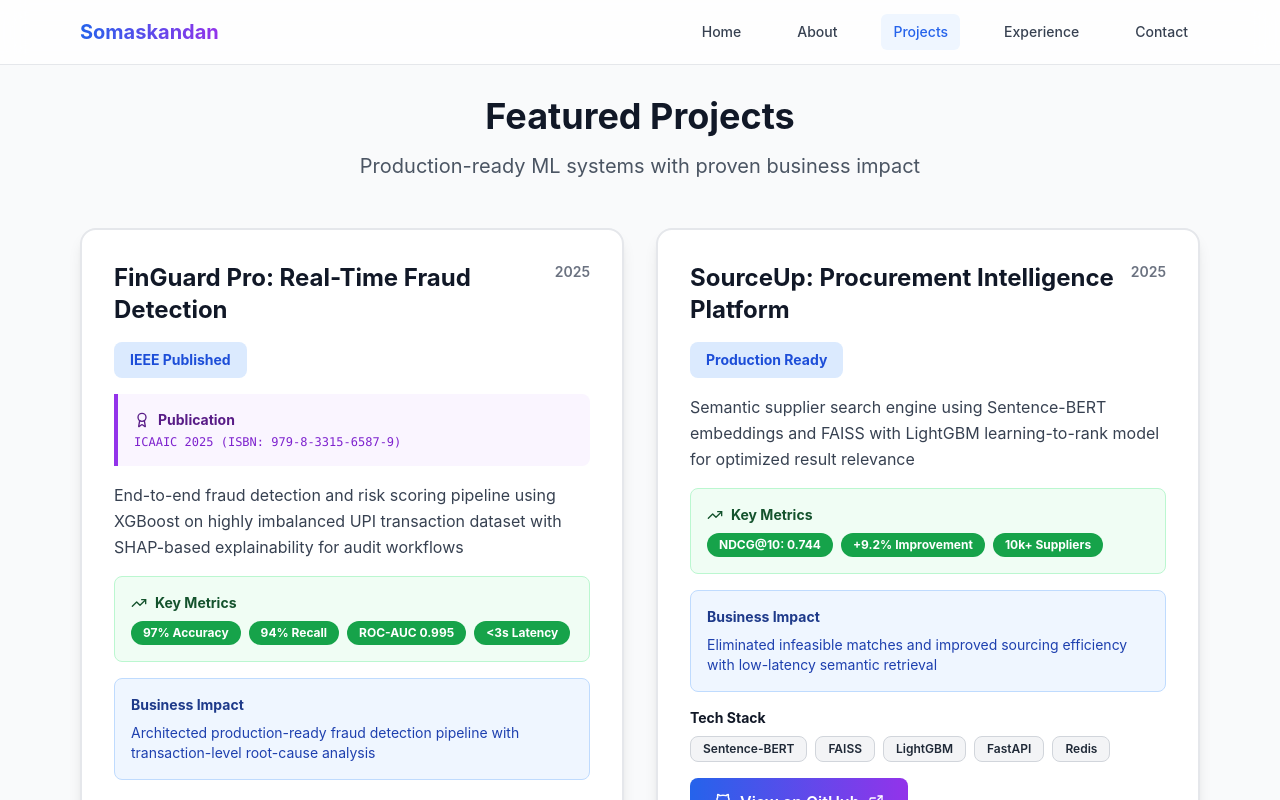
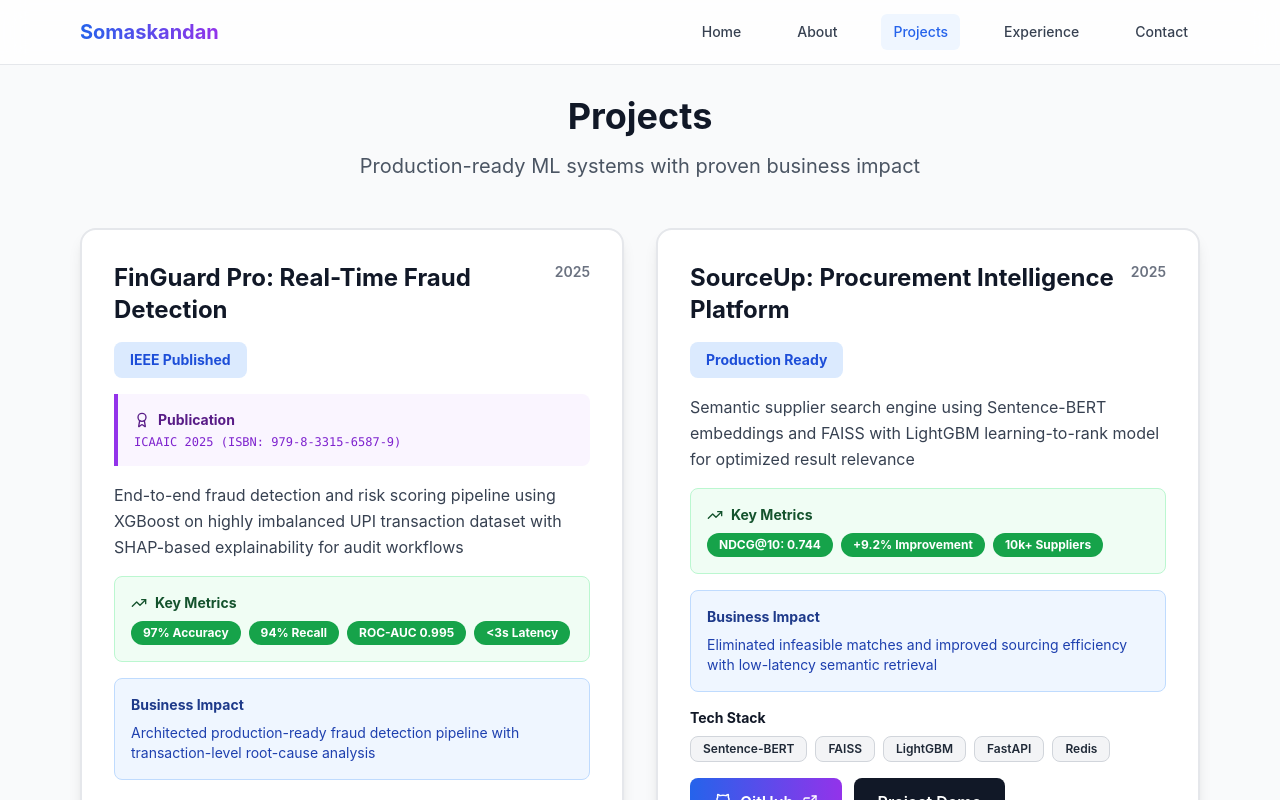
Before and after one commit to Somaskandan931/portfolio-project, a React (Create React App) app: page / in a window 1280 px wide. Both pictures are taken after a click on the button "View Projects". Shown: the top 800 px of the page. Built offline with nearby package versions, Linux system fonts and the light colour scheme.

Commit message:
New commit

```diff
--- a/src/pages/Projects.jsx
+++ b/src/pages/Projects.jsx
@@ -12,6 +12,7 @@ const ProjectsPage = () => {
       impact:
         "Architected production-ready fraud detection pipeline with transaction-level root-cause analysis",
       link: "https://github.com/Somaskandan931/FinGuardPro",
+      demo: "https://drive.google.com/file/d/1LTMYP7VPCpklF0AAOyjAVMimyFERYrCS/view",
       status: "IEEE Published",
       publication: "ICAAIC 2025 (ISBN: 979-8-3315-6587-9)",
       date: "2025"
@@ -25,6 +26,7 @@ const ProjectsPage = () => {
       impact:
         "Eliminated infeasible matches and improved sourcing efficiency with low-latency semantic retrieval",
       link: "https://github.com/Somaskandan931/SourceUp",
+      demo: "https://drive.google.com/file/d/1DbSymRpBRE23KeZ_wRbQQlbEPcNqokz8/view",
       status: "Production Ready",
       date: "2025"
     },
@@ -37,6 +39,7 @@ const ProjectsPage = () => {
       impact:
         "Implemented embedding-based indexing for query-aware retrieval and automated resume generation",
       link: "https://github.com/Somaskandan931/CareerGenie",
+      demo: "https://drive.google.com/file/d/1bzKgHFzkdb9tGm2GzU2xQyOVL-soQPkW/view",
       status: "Active Development",
       date: "2025"
     },
@@ -49,6 +52,7 @@ const ProjectsPage = () => {
       impact:
         "Built intelligent paper discovery system with semantic understanding and AI-powered insights",
       link: "https://github.com/Somaskandan931/PaperMind",
+      demo: "https://drive.google.com/file/d/1-phNt-Mw1EcSic8PP1Ris-BR6nwAM_We/view",
       status: "Active Development",
       date: "2024"
     }
@@ -58,38 +62,29 @@ const ProjectsPage = () => {
     <div className="min-h-screen bg-gray-50 pt-24 pb-16">
       <div className="max-w-6xl mx-auto px-4">
         <div className="text-center mb-12">
-          <h2 className="text-4xl font-bold text-gray-900 mb-4">Featured Projects</h2>
-          <p className="text-xl text-gray-600">Production-ready ML systems with proven business impact</p>
+          <h2 className="text-4xl font-bold text-gray-900 mb-4">Projects</h2>
+          <p className="text-xl text-gray-600">
+            Production-ready ML systems with proven business impact
+          </p>
         </div>
 
         <div className="grid md:grid-cols-2 gap-8">
           {projects.map((project, idx) => (
             <div
               key={idx}
-              className={`bg-white rounded-2xl p-8 shadow-lg border-2 ${
-                project.featured
-                  ? 'border-blue-400 ring-4 ring-blue-100'
-                  : 'border-gray-200'
-              } hover:shadow-2xl transition-all transform hover:-translate-y-2`}
+              className="bg-white rounded-2xl p-8 shadow-lg border-2 border-gray-200 hover:shadow-2xl transition-all transform hover:-translate-y-2"
             >
-              {project.featured && (
-                <div className="flex items-center gap-2 mb-4">
-                  <Award className="text-yellow-500" size={24} />
-                  <span className="text-sm font-bold text-yellow-600 uppercase tracking-wide">Featured Project</span>
-                </div>
-              )}
-
               <div className="flex justify-between items-start mb-4">
-                <h3 className="text-2xl font-bold text-gray-900 flex-1 pr-4">{project.title}</h3>
-                <span className="text-sm font-semibold text-gray-500">{project.date}</span>
+                <h3 className="text-2xl font-bold text-gray-900 flex-1 pr-4">
+                  {project.title}
+                </h3>
+                <span className="text-sm font-semibold text-gray-500">
+                  {project.date}
+                </span>
               </div>
 
               <div className="mb-4">
-                <span className={`inline-block px-4 py-2 rounded-lg text-sm font-bold ${
-                  project.featured
-                    ? 'bg-gradient-to-r from-blue-600 to-purple-600 text-white shadow-md'
-                    : 'bg-blue-100 text-blue-700'
-                }`}>
+                <span className="inline-block px-4 py-2 rounded-lg text-sm font-bold bg-blue-100 text-blue-700">
                   {project.status}
                 </span>
               </div>
@@ -100,11 +95,15 @@ const ProjectsPage = () => {
                     <Award size={16} />
                     Publication
                   </p>
-                  <p className="text-xs text-purple-700 font-mono">{project.publication}</p>
+                  <p className="text-xs text-purple-700 font-mono">
+                    {project.publication}
+                  </p>
                 </div>
               )}
 
-              <p className="text-gray-700 mb-4 leading-relaxed">{project.description}</p>
+              <p className="text-gray-700 mb-4 leading-relaxed">
+                {project.description}
+              </p>
 
               <div className="mb-4 bg-green-50 p-4 rounded-lg border border-green-200">
                 <p className="text-sm font-bold text-green-900 mb-2 flex items-center gap-2">
@@ -113,7 +112,10 @@ const ProjectsPage = () => {
                 </p>
                 <div className="flex flex-wrap gap-2">
                   {project.metrics.map((metric, mIdx) => (
-                    <span key={mIdx} className="px-3 py-1 bg-green-600 text-white rounded-full text-xs font-bold">
+                    <span
+                      key={mIdx}
+                      className="px-3 py-1 bg-green-600 text-white rounded-full text-xs font-bold"
+                    >
                       {metric}
                     </span>
                   ))}
@@ -121,21 +123,29 @@ const ProjectsPage = () => {
               </div>
 
               <div className="mb-4 bg-blue-50 p-4 rounded-lg border border-blue-200">
-                <p className="text-sm font-bold text-blue-900 mb-2">Business Impact</p>
+                <p className="text-sm font-bold text-blue-900 mb-2">
+                  Business Impact
+                </p>
                 <p className="text-sm text-blue-800">{project.impact}</p>
               </div>
 
               <div className="mb-4">
-                <p className="text-sm font-bold text-gray-900 mb-2">Tech Stack</p>
+                <p className="text-sm font-bold text-gray-900 mb-2">
+                  Tech Stack
+                </p>
                 <div className="flex flex-wrap gap-2">
                   {project.tech.map((tech, techIdx) => (
-                    <span key={techIdx} className="px-3 py-1 bg-gray-100 text-gray-800 rounded-lg text-xs font-semibold border border-gray-300">
+                    <span
+                      key={techIdx}
+                      className="px-3 py-1 bg-gray-100 text-gray-800 rounded-lg text-xs font-semibold border border-gray-300"
+                    >
                       {tech}
                     </span>
                   ))}
                 </div>
               </div>
 
+              <div className="flex flex-wrap gap-3">
                 <a
                   href={project.link}
                   target="_blank"
@@ -143,9 +153,19 @@ const ProjectsPage = () => {
                   className="inline-flex items-center gap-2 px-6 py-3 bg-gradient-to-r from-blue-600 to-purple-600 text-white rounded-lg hover:shadow-lg transition-all font-semibold"
                 >
                   <Github size={18} />
-                View on GitHub
+                  GitHub
                   <ExternalLink size={16} />
                 </a>
+
+                <a
+                  href={project.demo}
+                  target="_blank"
+                  rel="noopener noreferrer"
+                  className="inline-flex items-center gap-2 px-6 py-3 bg-gray-900 text-white rounded-lg hover:shadow-lg transition-all font-semibold"
+                >
+                  Project Demo
+                </a>
+              </div>
             </div>
           ))}
         </div>
```
Lines whose indentation alone changed are shown as unchanged.
